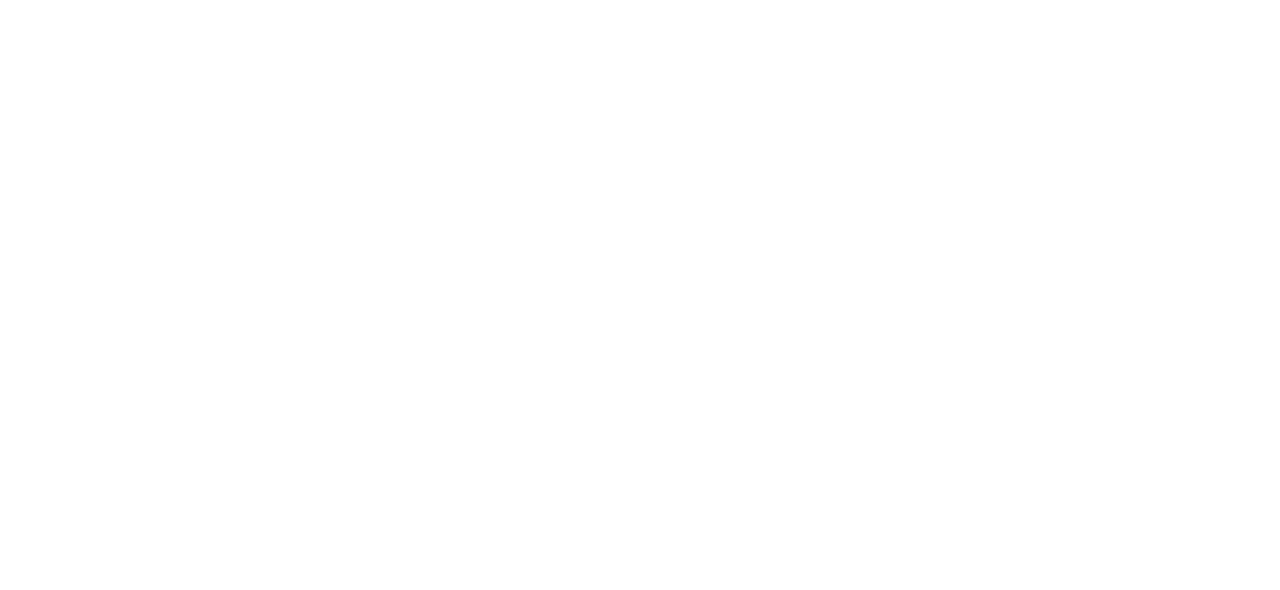
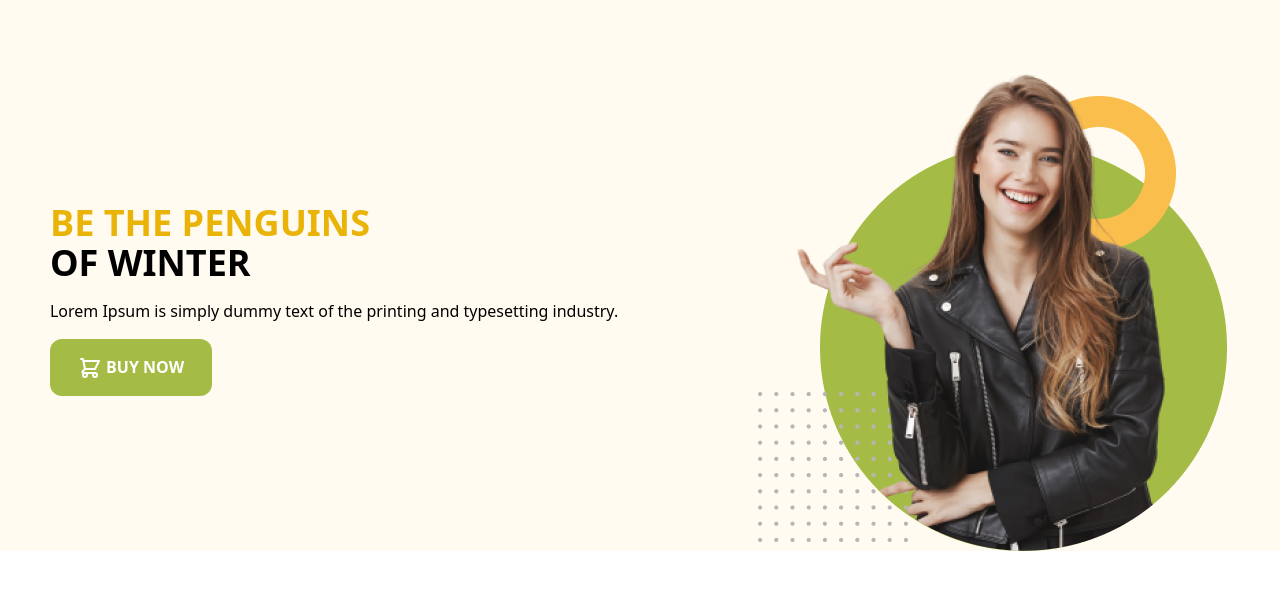
Before and after one commit to LaboneeAktar/penguin-fashion-tailwind, a plain HTML site: page index.html in a window 1280 px wide. Drawn offline with nearby package versions, Linux system fonts and the light colour scheme.

Commit message:
header added

```diff
--- a/index.html
+++ b/index.html
@@ -6,10 +6,47 @@
     <meta http-equiv="X-UA-Compatible" content="IE=edge">
     <meta name="viewport" content="width=device-width, initial-scale=1.0">
     <title>Penguin Fashion</title>
+    <!-- Tailwind css  -->
+    <script src="https://cdn.tailwindcss.com"></script>
+    <script>
+        tailwind.config = {
+            theme: {
+                extend: {
+                    colors: {
+                        clifford: '#da373d',
+                        penguin: '#FFFBF0',
+                    }
+                }
+            }
+        }
+    </script>
 </head>
 
 <body>
+    <header class="bg-penguin pb-30 pt-12">
+        <section class="container mx-auto sm:flex items-center justify-around">
+            <div class="space-y-4">
+                <h1 class="text-2xl sm:text-4xl uppercase font-bold">
+                    <span class="text-yellow-500">Be the penguins</span><br>
+                    <span>of winter</span>
+                </h1>
+                <p>Lorem Ipsum is simply dummy text of the printing and typesetting industry.</p>
+                <button class="uppercase bg-[#A4BC46] py-4 px-7 rounded-xl text-white font-semibold">
+                    <svg xmlns="http://www.w3.org/2000/svg" class="h-6 w-6 inline" fill="none" viewBox="0 0 24 24"
+                        stroke="currentColor" stroke-width="2">
+                        <path stroke-linecap="round" stroke-linejoin="round"
+                            d="M3 3h2l.4 2M7 13h10l4-8H5.4M7 13L5.4 5M7 13l-2.293 2.293c-.63.63-.184 1.707.707 1.707H17m0 0a2 2 0 100 4 2 2 0 000-4zm-8 2a2 2 0 11-4 0 2 2 0 014 0z" />
+                    </svg>
+                    Buy Now</button>
+            </div>
+            <div class="pt-4 ml-10">
+                <img class="w-1/2 sm:w-full" src="images/model.png" alt="">
+            </div>
+        </section>
+    </header>
+    <main>
 
+    </main>
 </body>
 
 </html>
--- /dev/null
+++ b/tailwind.config.js
@@ -0,0 +1,7 @@
+module.exports = {
+    content: ["./src/**/*.{html,js}"],
+    theme: {
+        extend: {},
+    },
+    plugins: [],
+}
```
